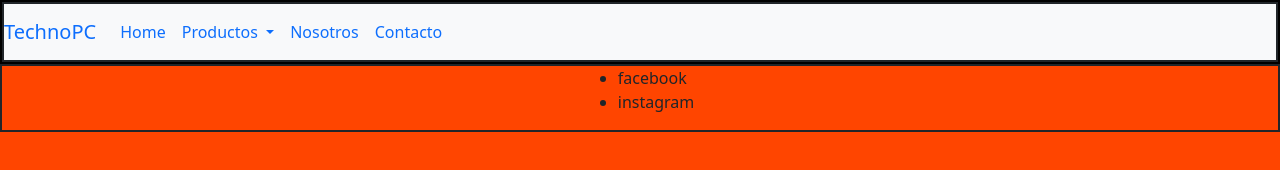
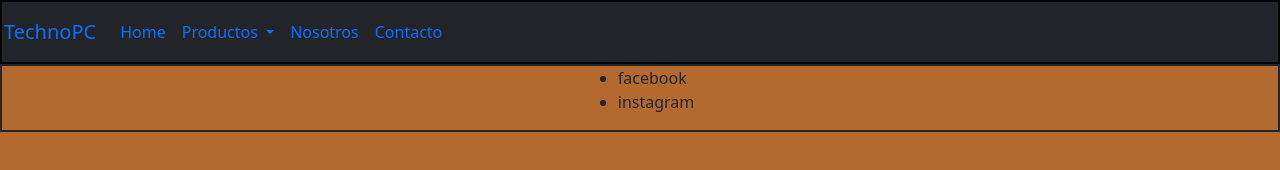
Before and after one commit to martingdj/technopc-martingonzalez, a plain HTML site: page src/pages/productos.html in a window 1280 px wide. Drawn offline with nearby package versions, Linux system fonts and the light colour scheme; files that its build step writes are made by us from their sources.

Commit message:
modificaciones

```diff
--- a/src/pages/productos.html
+++ b/src/pages/productos.html
@@ -8,7 +8,7 @@
         <link rel="shortcut icon" href="Multimedia/descarga.png">
         <link href="https://cdn.jsdelivr.net/npm/bootstrap@5.1.3/dist/css/bootstrap.min.css" rel="stylesheet"
             integrity="sha384-1BmE4kWBq78iYhFldvKuhfTAU6auU8tT94WrHftjDbrCEXSU1oBoqyl2QvZ6jIW3" crossorigin="anonymous">
-        <link rel="stylesheet" href="./src/css/style.css">
+        <link rel="stylesheet" href="/src/css/style.css">
 
         <link rel="preconnect" href="https://fonts.googleapis.com">
         <link rel="preconnect" href="https://fonts.gstatic.com" crossorigin>
@@ -21,7 +21,7 @@
 
 
 
-    <nav class="navbar navbar-expand-lg bg-light">
+    <nav class="navbar navbar-expand-lg bg-dark">
 
         <a class="navbar-brand" href="#">TechnoPC</a>
 
--- a/src/scss/style.scss
+++ b/src/scss/style.scss
@@ -5,7 +5,7 @@
 }
 
 body{
-    background-color: orangered;
+    background-color: rgba(165, 76, 4, 0.829);
 }
 h2{
     background-color: black;
```
Also changed, not shown: src/pages/contacto.html (+1 -1 lines), src/pages/nosotros.html (+1 -1 lines), src/css/style.css.
